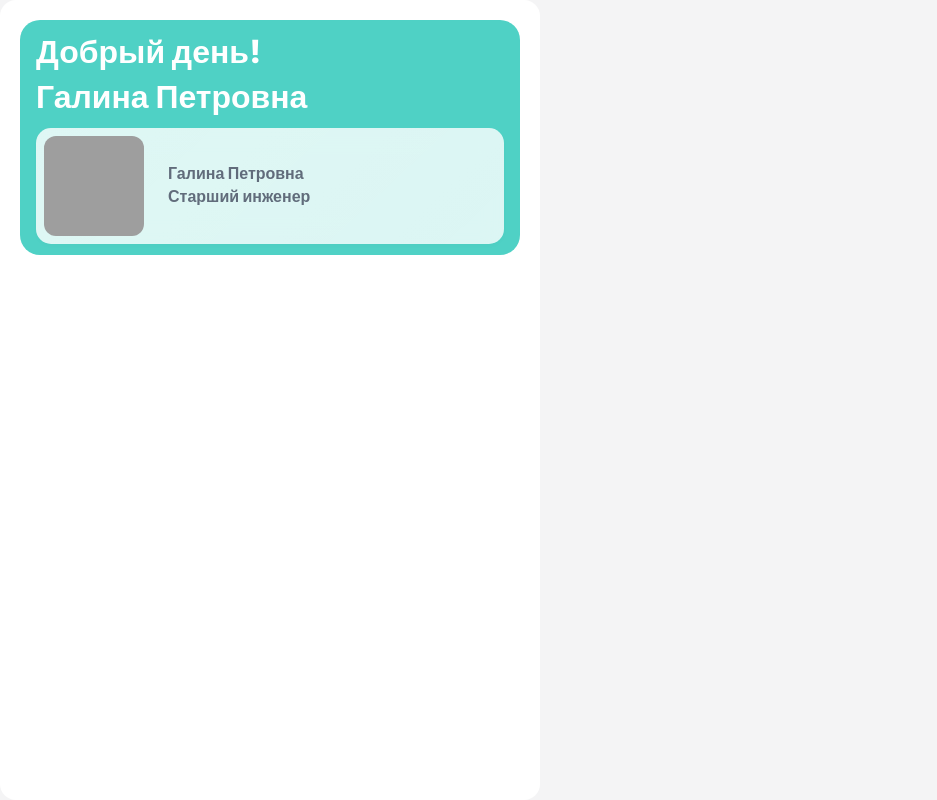
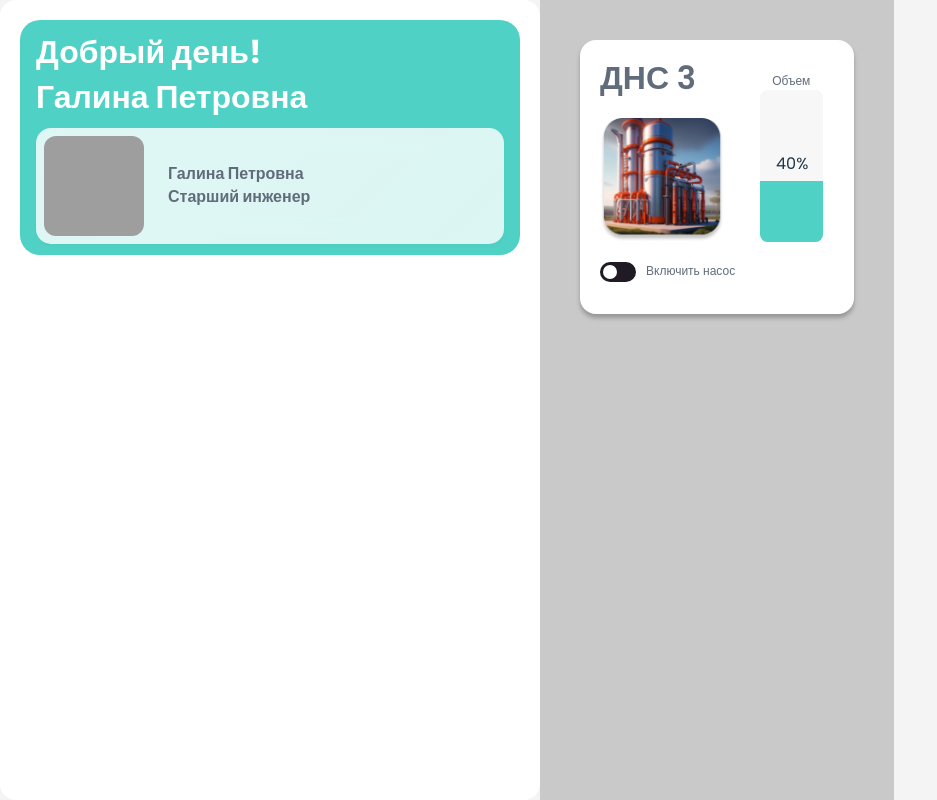
Before and after one commit to Sanevs22/tatneft_hackathon, a React (Vite) app: page / in a window 1280 px wide. Shown: the whole page, without its empty margins (0-937 px from the left). Built offline with nearby package versions, Linux system fonts and the light colour scheme; grey boxes are pictures that could not be loaded.

Commit message:
card dns

```diff
--- a/src/components/App/App.jsx
+++ b/src/components/App/App.jsx
@@ -1,10 +1,12 @@
 import { Sidebar } from '../Sidebar';
 import st from './App.module.scss';
+import Dashboard from '../Dashboard/Dashboard';
 
 export const App = () => {
 	return (
 		<div className={st.App}>
 			<Sidebar></Sidebar>
+			<Dashboard />
 		</div>
 	);
 };
--- a/src/components/App/App.module.scss
+++ b/src/components/App/App.module.scss
@@ -1,2 +1,3 @@
 .App {
+	display: flex;
 }
--- /dev/null
+++ b/src/components/Dashboard/Dashboard.jsx
@@ -0,0 +1,12 @@
+import st from './Dashboard.module.scss';
+import Dns from '../Dns/Dns';
+
+function Dashboard() {
+	return (
+		<div className={st.main}>
+			<Dns />
+		</div>
+	);
+}
+
+export default Dashboard;
--- /dev/null
+++ b/src/components/Dashboard/Dashboard.module.scss
@@ -0,0 +1,4 @@
+.main {
+	background: #c9c9c9;
+	padding: 40px;
+}
--- /dev/null
+++ b/src/components/Dns/Dns.jsx
@@ -0,0 +1,71 @@
+import st from './Dns.module.scss';
+import LevelBar from '../UI/LevelBar/LevelBar';
+import img_1 from '../../accets/img_1.png';
+import Toggle from '../UI/Toggle/Toggle';
+import { useState } from 'react';
+
+function Dns() {
+	let [state, setState] = useState(false);
+	let [open, setOpen] = useState(false);
+
+	return (
+		<div>
+			<div className={st.close}>
+				<div className={st.pos}>
+					<div
+						className={st.card}
+						onClick={() => {
+							setOpen(!open);
+						}}
+					>
+						<div className={st.flex}>
+							<div>
+								<div className={st.title}>ДНС 3</div>
+								<img src={img_1} alt='title img' />
+							</div>
+							<LevelBar className={st.level} title={'Объем'} status={40} />
+						</div>
+						<div className={st.tools}>
+							<Toggle state={state} onClick={setState}></Toggle>
+							Включить насос
+						</div>
+					</div>
+				</div>
+			</div>
+
+			{open ? (
+				<div className={st.open}>
+					<div className={st.bg}></div>
+					<div className={st.pos}>
+						<div
+							className={st.card}
+							onClick={() => {
+								setOpen(!open);
+							}}
+						>
+							<div className={st.flex}>
+								<img src={img_1} alt='title img' />
+
+								<div>
+									<div className={st.title}>ДНС 3</div>
+									<div>Информация об объекте контакты оперативного персонала</div>
+								</div>
+							</div>
+							<div className={st.tools}>
+								<Toggle state={state} onClick={setState}></Toggle>
+								Включить насос
+							</div>
+							<div className={st.tools_flex}>
+								<div>Входной контур</div>
+								<LevelBar className={st.level} title={'Объем'} status={40} />
+								<div>Выходной контур</div>
+							</div>
+						</div>
+					</div>
+				</div>
+			) : null}
+		</div>
+	);
+}
+
+export default Dns;
--- /dev/null
+++ b/src/components/Dns/Dns.module.scss
@@ -0,0 +1,106 @@
+.close {
+	transition: all ease 10s;
+
+	.bg {
+		display: none;
+	}
+
+	.pos {
+		position: static;
+		z-index: 10;
+		display: block;
+	}
+
+	.card {
+		width: 274px;
+		height: 274px;
+		border-radius: 16px;
+		background: #fff;
+		box-shadow: 0px 4px 4px 0px rgba(0, 0, 0, 0.25);
+		padding: 14px 20px;
+		transition: transform ease 300ms;
+
+		img {
+			width: 124px;
+		}
+	}
+
+	.card:hover {
+		transform: scale(1.02);
+	}
+}
+
+.title {
+	color: #616c7b;
+	font-size: 32px;
+	font-style: normal;
+	font-weight: 600;
+	line-height: normal;
+	margin-bottom: 16px;
+	width: 100px;
+}
+
+.flex {
+	display: flex;
+	gap: 36px;
+	align-items: end;
+}
+
+.tools {
+	padding: 20px 0;
+	display: flex;
+	gap: 10px;
+	color: #616c7b;
+	font-size: 12px;
+	font-style: normal;
+	font-weight: 400;
+	line-height: 150%;
+}
+.tools_flex {
+	display: flex;
+	gap: 10px;
+	justify-content: space-between;
+}
+
+.open {
+	transition: all ease 10s;
+
+	.bg {
+		display: block;
+		position: fixed;
+		left: 0;
+		top: 0;
+		width: 100vw;
+		height: 100vh;
+		background: rgba(0, 0, 0, 0.54);
+		z-index: 10;
+	}
+
+	.pos {
+		display: block;
+		position: fixed;
+		left: 0;
+		top: 0;
+		width: 100vw;
+		height: 100vh;
+		z-index: 10;
+		display: flex;
+		justify-content: center;
+		align-items: center;
+	}
+
+	.card {
+		z-index: 100;
+		width: 400px;
+		height: 500px;
+		border-radius: 16px;
+		background: #fff;
+		box-shadow: 0px 4px 4px 0px rgba(0, 0, 0, 0.25);
+		padding: 14px 20px;
+		transition: transform ease 300ms;
+
+		img {
+			width: 124px;
+		}
+	}
+}
--- /dev/null
+++ b/src/components/UI/LevelBar/LevelBar.jsx
@@ -0,0 +1,25 @@
+import st from './LevelBar.module.scss';
+
+function LevelBar({ title, status }) {
+	let color = st.g;
+	if (status <= 10) {
+		color = st.b;
+	}
+	if (status > 80) {
+		color = st.r;
+	}
+
+	let level = 152 - (152 / 100) * status;
+
+	return (
+		<div className={st.main}>
+			<div className={st.title}> {title}</div>
+			<div className={st.status}>
+				<div className={st.text}>{status}%</div>
+				<div className={st.level + ' ' + color} style={{ top: `${level}px` }}></div>
+			</div>
+		</div>
+	);
+}
+
+export default LevelBar;
--- /dev/null
+++ b/src/components/UI/LevelBar/LevelBar.module.scss
@@ -0,0 +1,53 @@
+.main {
+	display: flex;
+	flex-direction: column;
+	align-items: center;
+}
+
+.title {
+	color: #616c7b;
+	text-align: center;
+	font-size: 12px;
+	font-style: normal;
+	font-weight: 400;
+	line-height: 150%; /* 18px */
+}
+
+.status {
+	width: 62.5px;
+	height: 152px;
+	border-radius: 7.5px;
+	background: #f7f7f7;
+	overflow: hidden;
+	position: relative;
+}
+
+.text {
+	position: absolute;
+	left: 16px;
+	top: 62px;
+	z-index: 10;
+}
+
+.level {
+	z-index: 5;
+	position: absolute;
+	top: 0;
+	width: 63px;
+	height: 152px;
+	flex-shrink: 0;
+	border-radius: 0px 0px 7.153px 7.153px;
+	background: #4f73d1;
+}
+
+.b {
+	background: #4f73d1;
+}
+
+.g {
+	background: #4fd1c5;
+}
+
+.r {
+	background: #d1664f;
+}
--- a/src/components/UI/Toggle/Toggle.jsx
+++ b/src/components/UI/Toggle/Toggle.jsx
@@ -4,13 +4,14 @@ function Toggle({ state, onClick }) {
 	return (
 		<>
 			<div className={state ? st.on : st.off}>
-				<div className={st.toggle_body}>
-					<div
-						className={st.toggle_r}
-						onClick={() => {
-							onClick(!state);
-						}}
-					></div>
+				<div
+					onClick={(e) => {
+						e.stopPropagation();
+						onClick(!state);
+					}}
+					className={st.toggle_body}
+				>
+					<div className={st.toggle_r}></div>
 				</div>
 			</div>
 		</>
```
Also changed, not shown: src/accets/img_1.png (added).
